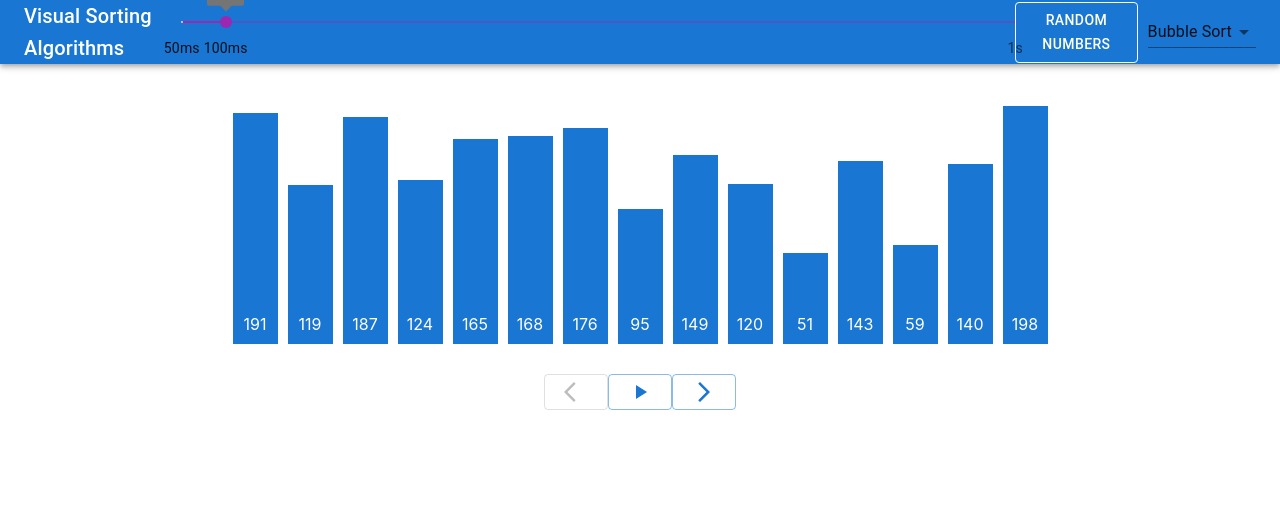
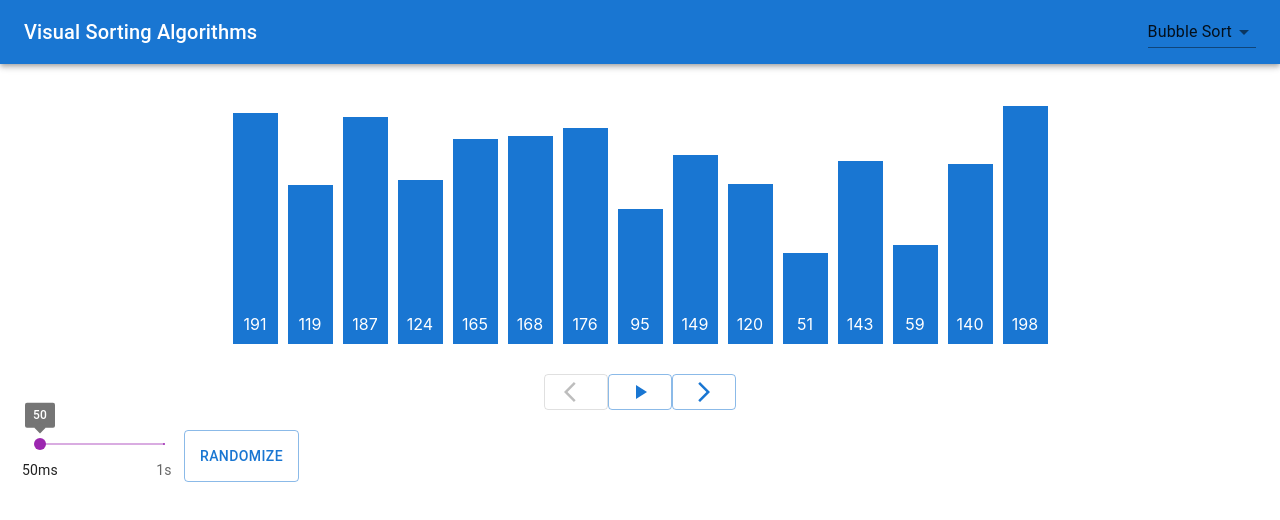
Before and after one commit to JethroNatividad/sortingalgovisual, a React (Create React App) app: page / in a window 1280 px wide. Shown: the top 520 px of the page. Built offline with nearby package versions, Linux system fonts and the light colour scheme.

Commit message:
Move slider and button down

```diff
--- a/src/App.js
+++ b/src/App.js
@@ -20,15 +20,15 @@ function App() {
   const [steps, setSteps] = useState([[...arr]])
   const [currentStepIndex, setCurrentStepIndex] = useState(0)
   const [compareStepsIndexes, setCompareStepsIndexes] = useState([-1, -1])
-  const [speedMs, setSpeedMs] = useState(100)
+  const [speedMs, setSpeedMs] = useState(50)
 
   const MakeRandomArr = () => {
+    setCurrentStepIndex(0)
     const randomArr = RandomArrayNumberGenerator(15, 50, 200)
     setArr(randomArr)
     const { steps, compareSteps } = algorithms[currentAlgorithm](randomArr)
     setSteps(steps)
     setCompareStepsIndexes(compareSteps)
-    setCurrentStepIndex(0)
   }
 
   // generates the steps of the arr
@@ -69,21 +69,8 @@ function App() {
             Visual Sorting Algorithms
           </Typography>
 
-          <Slider
-            size="small"
-            color="secondary"
-            value={speedMs}
-            onChange={(e, value) => {
-              setSpeedMs(value)
-            }}
-            min={50}
-            max={1000}
-            // step={100}
-            marks={[{ value: 50, label: '50ms' }, { value: 100, label: '100ms' }, { value: 1000, label: '1s' }]}
-            valueLabelDisplay="on"
-          />
 
-          <Button variant='outlined' color="inherit" onClick={MakeRandomArr}>Random Numbers</Button>
+
 
           <Select
             // style={{ color: 'white' }}
@@ -115,6 +102,28 @@ function App() {
       <div className={classes.stepContainer}>
         <Steps currentStepIndex={currentStepIndex} nextStep={nextStep} prevStep={prevStep} playStep={() => playStep(speedMs)} stepsLen={steps.length} />
       </div>
+
+      {/* Speed Slider below */}
+      <div className={classes.bottomContainer}>
+        <div className={classes.sliderContainer}>
+
+          <Slider
+            size="small"
+            color="secondary"
+            value={speedMs}
+            onChange={(e, value) => {
+              setSpeedMs(value)
+            }}
+            min={50}
+            max={1000}
+            // step={100}
+            marks={[{ value: 50, label: '50ms' }, { value: 1000, label: '1s' }]}
+            valueLabelDisplay="on"
+          />
+        </div>
+        <Button variant='outlined' color="primary" onClick={MakeRandomArr}>Randomize</Button>
+
+      </div>
     </div >
   )
 }
--- a/src/App.styles.js
+++ b/src/App.styles.js
@@ -23,6 +23,14 @@ const useStyles = makeStyles((theme) => ({
         },
         color: "#fff"
     },
+    bottomContainer: {
+        margin: '20px',
+        display: 'flex',
+    },
+    sliderContainer: {
+        width: '10%',
+        padding: '0px 20px'
+    }
 
 }));
 
```
